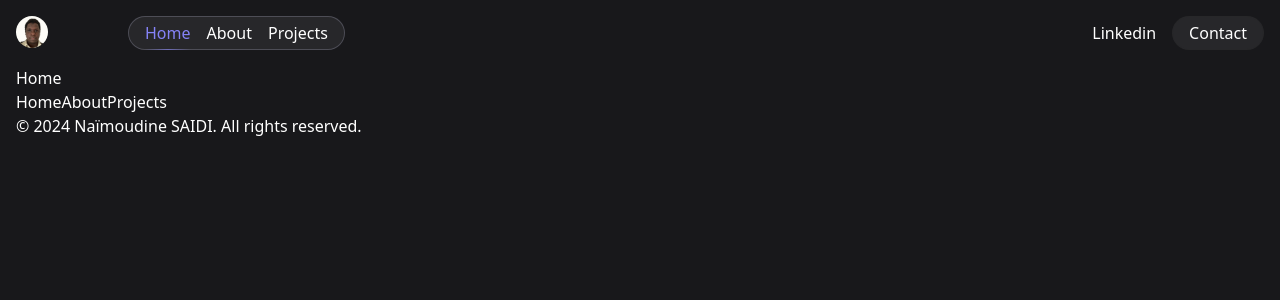
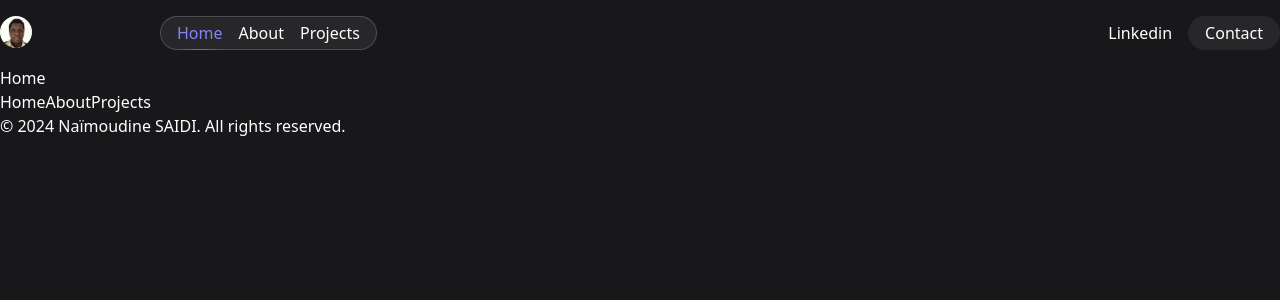
Before and after one commit to Naimoudine/portfolio, a React (Vite) app: page / in a window 1280 px wide. Shown: the top 300 px of the page. Built offline with nearby package versions, Linux system fonts and the light colour scheme.

Commit message:
navbar done

```diff
--- a/src/components/header/Navbar.tsx
+++ b/src/components/header/Navbar.tsx
@@ -10,7 +10,7 @@ type NavbarProps = {
 export default function Navbar({ setOpenNavModal }: NavbarProps) {
   return (
     <nav className="flex justify-between">
-      <div className="flex gap-4">
+      <div className="flex gap-16">
         <Link to="/">
           <img
             className="w-8 h-8 rounded-full"
--- a/src/index.css
+++ b/src/index.css
@@ -10,7 +10,7 @@
 
 @layer utilities {
   .wrapper {
-    @apply mx-4;
+    @apply mx-4 lg:max-w-[80rem] lg:min-w-[80rem] lg:mx-auto;
   }
 
   .navModalLink {
```
